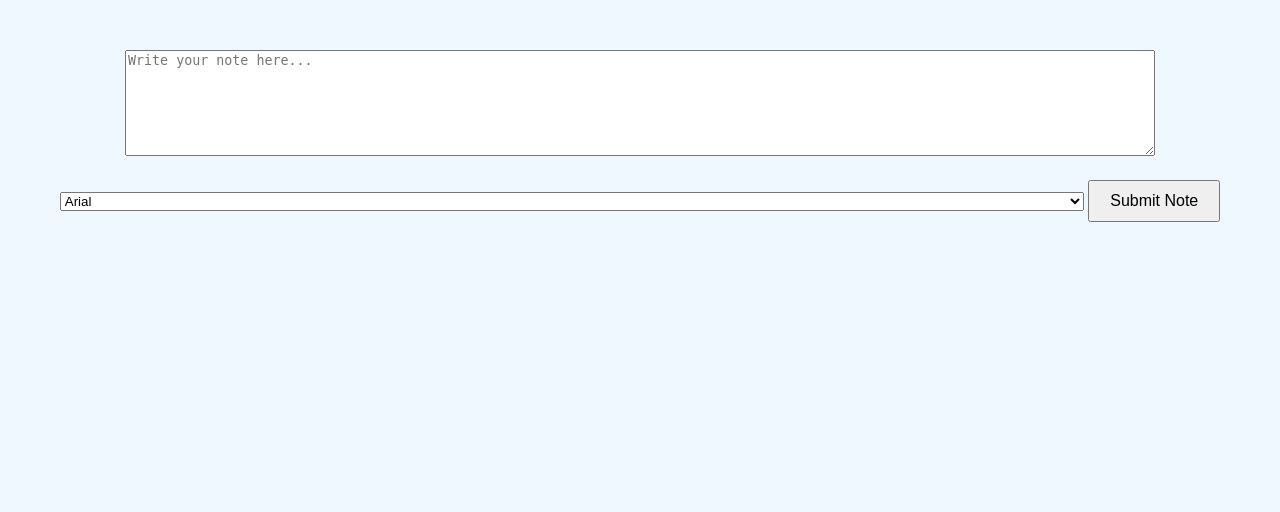
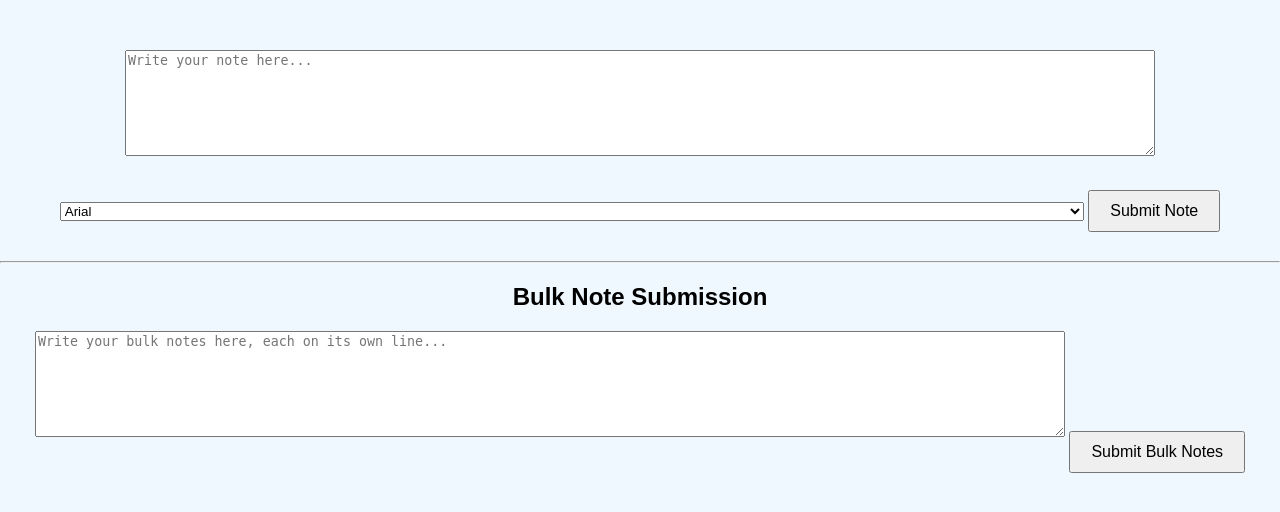
Before and after one commit to FinickySpider/Love-Jar-App---Cora, a Flask app: page /submit_note in a window 1280 px wide. Shown: the top 512 px of the page. Run offline with Flask 3, Linux system fonts and the light colour scheme.

Commit message:
Added Bulk Note Submission on the Submit Note Page

```diff
--- a/app.py
+++ b/app.py
@@ -58,6 +58,21 @@ def submit_note():
         conn.close()
         return jsonify({'message': 'Note submitted successfully'})
     return jsonify({'error': 'Content is required'}), 400
+
+
+@app.route('/api/submit_bulk_notes', methods=['POST'])
+def submit_bulk_notes():
+    notes = request.json.get('notes')
+    if notes:
+        conn = sqlite3.connect('database.db')
+        cursor = conn.cursor()
+        for note in notes:
+            cursor.execute('INSERT INTO notes (content, font) VALUES (?, ?)', (note, 'Arial'))
+        conn.commit()
+        conn.close()
+        return jsonify({'message': 'Bulk notes submitted successfully'})
+    return jsonify({'error': 'No notes to submit'}), 400
+
 
 
 
--- a/static/css/styles.css
+++ b/static/css/styles.css
@@ -87,9 +87,10 @@ body {
     padding: 10px 20px;
     font-size: 1em;
     cursor: pointer;
+    margin-top: 10px;
 }
 
-#status-message {
+#status-message, #bulk-status-message {
     margin-top: 20px;
     font-size: 1.2em;
     color: green;
@@ -107,6 +108,14 @@ body {
     border-radius: 10px;
     display: inline-block;
 }
+
+/* Bulk Note Submission Styles */
+#bulk-note-content-input {
+    width: 80%;
+    height: 200px;
+    margin-bottom: 20px;
+}
+
 
 
 
--- a/static/js/submit_note.js
+++ b/static/js/submit_note.js
@@ -48,6 +48,49 @@ function submitNote() {
     });
 }
 
+function submitBulkNotes() {
+    const content = document.getElementById('bulk-note-content-input').value;
+
+    if (!content) {
+        alert('Content is required');
+        return;
+    }
+
+    const notes = content.split('\n').filter(note => note.trim() !== '');
+    if (notes.length === 0) {
+        alert('No valid notes to submit.');
+        return;
+    }
+
+    if (!confirm('Are you sure you want to submit these notes?')) {
+        return;
+    }
+
+    fetch('/api/submit_bulk_notes', {
+        method: 'POST',
+        headers: {
+            'Content-Type': 'application/json'
+        },
+        body: JSON.stringify({ notes })
+    })
+    .then(response => response.json())
+    .then(data => {
+        const statusMessage = document.getElementById('bulk-status-message');
+        statusMessage.innerText = data.message;
+
+        if (!data.error) {
+            document.getElementById('bulk-note-content-input').value = '';
+        }
+
+        setTimeout(() => {
+            statusMessage.innerText = '';
+        }, 3000);
+    })
+    .catch(error => {
+        console.error('Error submitting bulk notes:', error);
+    });
+}
+
 window.addEventListener('beforeunload', (event) => {
     const content = document.getElementById('note-content-input').value;
     if (content) {
--- a/templates/submit_note.html
+++ b/templates/submit_note.html
@@ -73,6 +73,11 @@
             <h3>Note Preview:</h3>
             <p id="preview-content"></p>
         </div>
+        <hr>
+        <h2>Bulk Note Submission</h2>
+        <textarea id="bulk-note-content-input" placeholder="Write your bulk notes here, each on its own line..."></textarea>
+        <button onclick="submitBulkNotes()">Submit Bulk Notes</button>
+        <p id="bulk-status-message"></p>
     </div>
 </body>
 </html>
```
Also changed, not shown: database.db, 1 other file.
